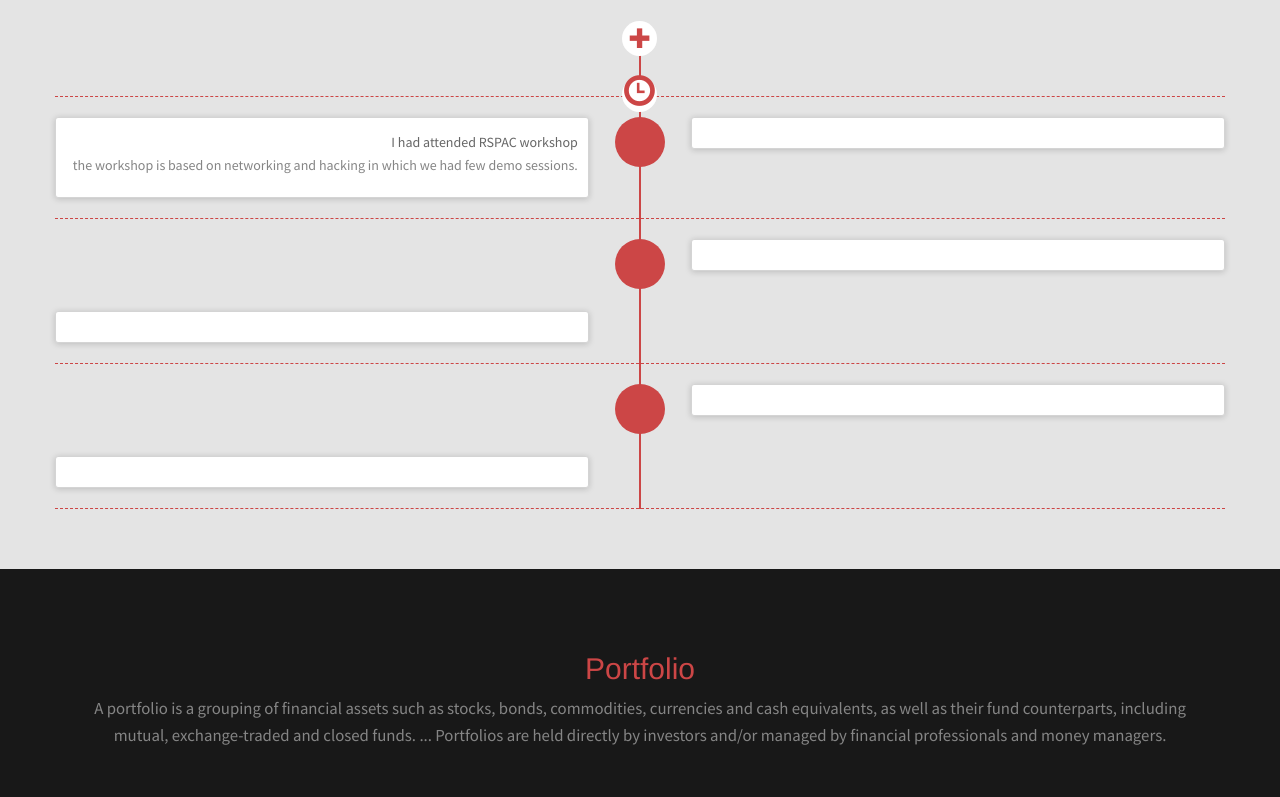
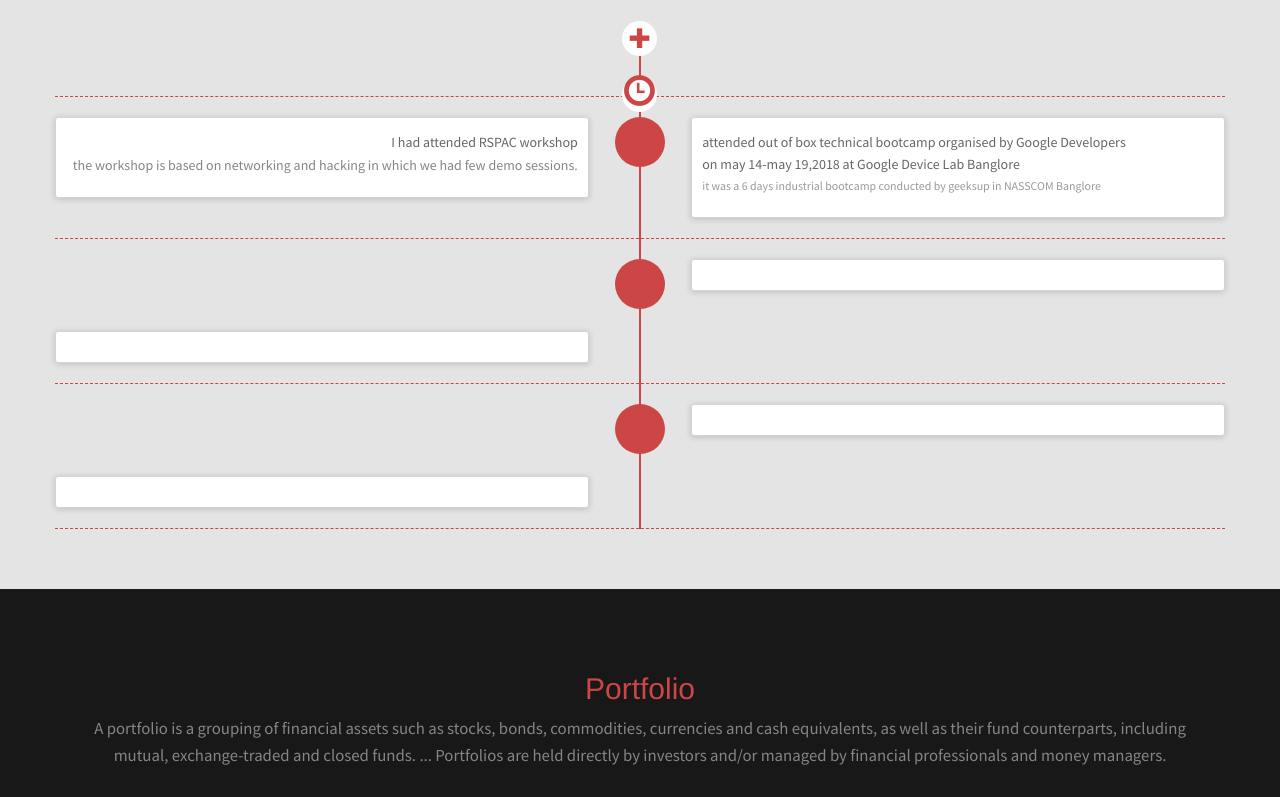
Before and after one commit to gopikrishna16/gopikrishna16.github.io, a plain HTML site: page index.html in a window 1280 px wide. Shown: the part 2260-3057 px from the top of the page. Drawn offline with Linux system fonts and the light colour scheme.

Commit message:
second commit

```diff
--- a/index.html
+++ b/index.html
@@ -1,4 +1,4 @@
-<!doctype html>
+ <!doctype html>
 <!--[if IE 7 ]>    <html lang="en-gb" class="isie ie7 oldie no-js"> <![endif]-->
 <!--[if IE 8 ]>    <html lang="en-gb" class="isie ie8 oldie no-js"> <![endif]-->
 <!--[if IE 9 ]>    <html lang="en-gb" class="isie ie9 no-js"> <![endif]-->
@@ -256,9 +256,9 @@
                 <div class="col-sm-offset-1 col-sm-11">
                     <div class="timeline-panel debits">
                         <ul class="timeline-panel-ul">
-                            <li><span class="importo"></span></li>
-                            <li><span class="causale"></span> </li>
-                            <li><p><small class="text-muted"> </small></p> </li>
+                            <li><span class="importo"></span>attended out of box technical bootcamp organised by Google Developers</li>
+                            <li><span class="causale"></span>on may 14-may 19,2018 at Google Device Lab Banglore</li>
+                            <li><p><small class="text-muted">it was a 6 days industrial bootcamp conducted by geeksup in NASSCOM Banglore</small></p> </li>
                         </ul>
                     </div>
 
@@ -544,7 +544,7 @@
                 <div class="col-sm-4">
                     <h4>Address:</h4>
                     <address>
-                       GOPI KRISHNA<br>
+                       GOPI KRISHNA PINNINTI<br>
                         1-1-759,SIDDARTHANAGAR<br>
                         KAZIPET,WARANGAL URBAN,TELEANGANA,506004.
                         <br>
```
